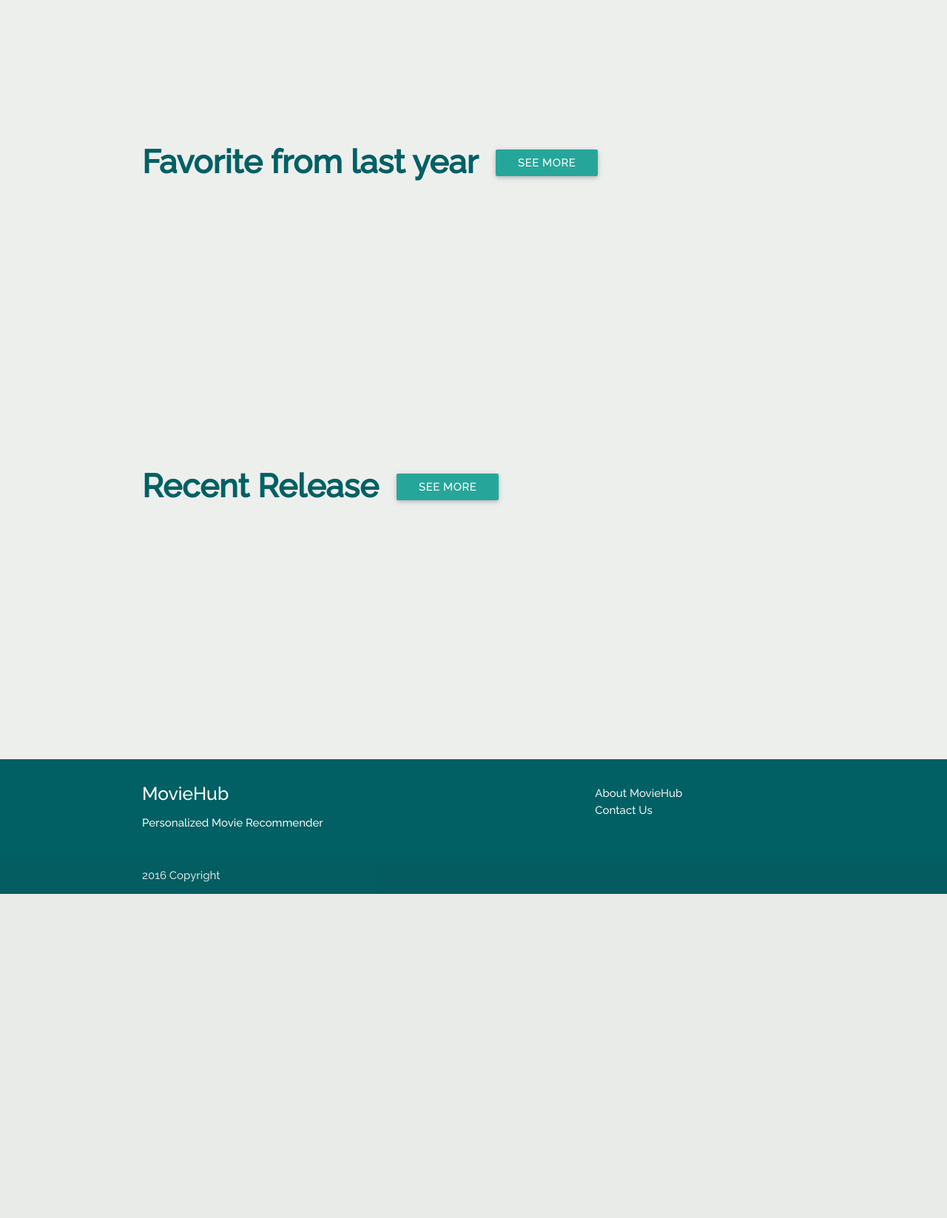
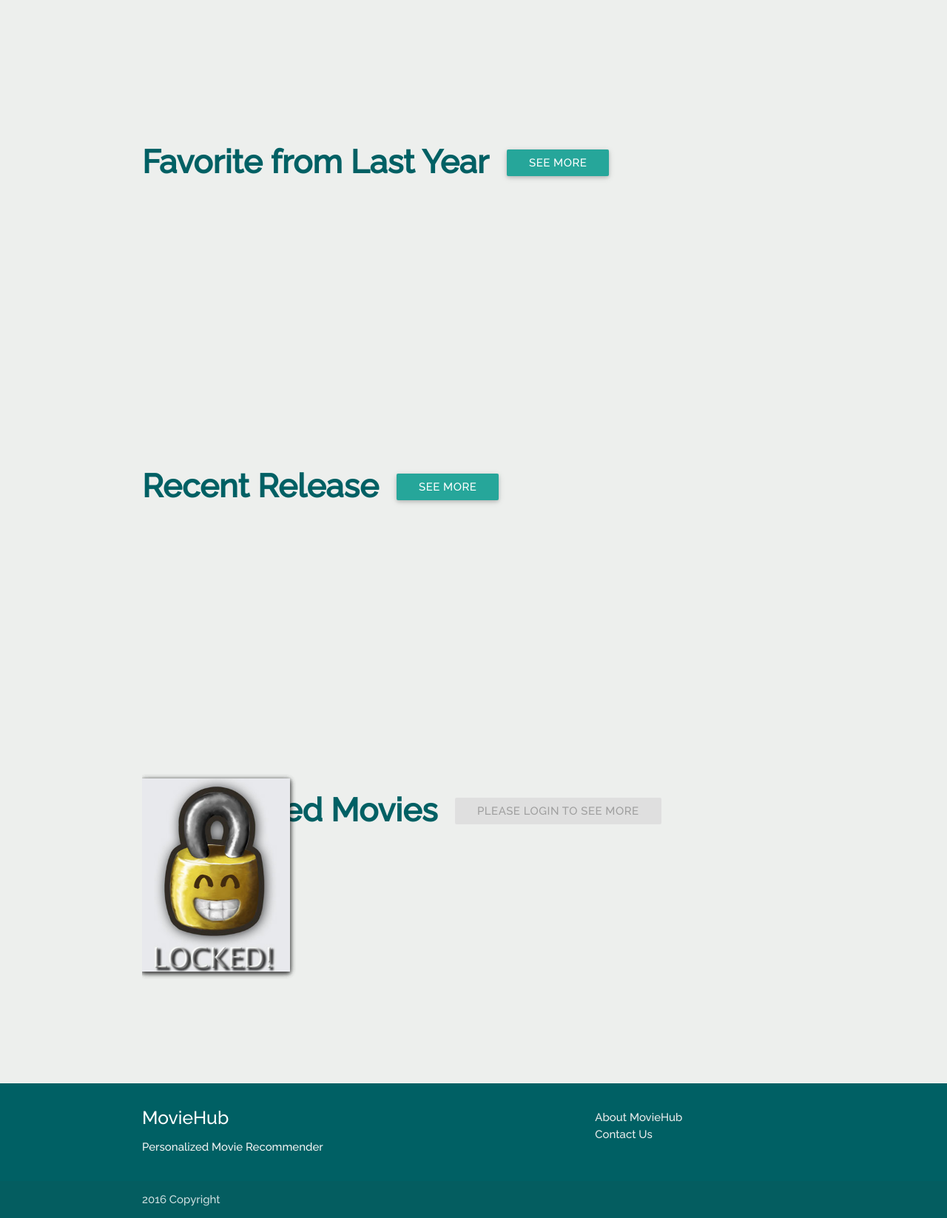
Before and after one commit to liut2/MovieHubApp, a Flask app: page / in a window 1280 px wide. Shown: the part 357-2003 px from the top of the page at 74% size. Before the commit the page ends 1565 px from the top, so only its background shows below. Run offline with Flask 2, Linux system fonts and the light colour scheme; data that the repository does not hold is empty; some libraries are stand-ins or nearby versions.

Commit message:
added locked scene when user isn't logged in

```diff
--- a/WebSite/app.py
+++ b/WebSite/app.py
@@ -34,8 +34,8 @@ def index():
 	toprated = json.loads(moviequery.get_toprated(30))
 	favourite_last_year = json.loads(moviequery.get_favourite_from_year(2015, 30))
 	recent_release = json.loads(moviequery.get_recent_release(30))
-
-	return render_template("index.html", toprated = toprated, lastyear = favourite_last_year, recent = recent_release)
+	freq = [1, 2, 3, 4, 5]
+	return render_template("index.html", toprated = toprated, lastyear = favourite_last_year, recent = recent_release, freq = freq)
 
 
 @app.route('/login')
--- a/WebSite/static/js/carousel.js
+++ b/WebSite/static/js/carousel.js
@@ -1,6 +1,6 @@
 $(document).ready(function(){
     //manage carousel
-    $('#toprated, #lastyear, #recent').carousel({
+    $('#toprated, #lastyear, #recent, #locked').carousel({
     	dist: -30
     });
 	$('#toprated').carousel('next');
--- a/WebSite/templates/index.html
+++ b/WebSite/templates/index.html
@@ -51,9 +51,6 @@
       <div class="card">
           <div class="card-image waves-effect waves-block waves-light">
             <img class="activator" src="{{movie.img_path}}">
-            <div style="text-align: center;">
-              <span class="card-title" style="font-size: 15px;">{{movie.title}}</span>
-            </div>
           </div>
         </div>
     </a>
@@ -66,7 +63,7 @@
   <!--start of favourite from last year -->
   <div class = "container content">
     <div>
-      <h3 class = "cyan-text text-darken-4">Favorite from last year</h3>
+      <h3 class = "cyan-text text-darken-4">Favorite from Last Year</h3>
       <a class="waves-effect waves-light btn button">See More</a>
     </div>
   </div>
@@ -77,9 +74,9 @@
       <div class="card">
           <div class="card-image waves-effect waves-block waves-light">
             <img class="activator" src="{{movie.img_path}}">
-            <div style="text-align: center;">
+            <!--<div style="text-align: center;">
               <span class="card-title" style="font-size: 15px;">{{movie.title}}</span>
-            </div>
+            </div>-->
           </div>
         </div>
     </a>
@@ -102,9 +99,6 @@
       <div class="card">
           <div class="card-image waves-effect waves-block waves-light">
             <img class="activator" src="{{movie.img_path}}">
-            <div style="text-align: center;">
-              <span class="card-title" style="font-size: 15px;">{{movie.title}}</span>
-            </div>
           </div>
         </div>
     </a>
@@ -112,7 +106,28 @@
    </div>
    <!--end of carousel container -->
    <!--end of recent release -->
-
+   <!--start of personal recommendation-->
+   {% if not session.logged_in %}
+   <div class = "container content">
+    <div>
+      <h3 class = "cyan-text text-darken-4">Customized Movies</h3>
+      <a class="waves-effect disabled waves-light btn button">Please Login to See More</a>
+    </div>
+    <div id="locked" class="carousel">
+    {% for num in freq %}
+    <a class="carousel-item" href="#locked">
+      <div class="card">
+          <div class="card-image waves-effect waves-block waves-light">
+            <img class="activator" src="../static/img/locked.jpg">
+          </div>
+        </div>
+    </a>
+    {% endfor %}
+   </div>
+   {% endif %}
+  <!--end of personal recommendation-->
+  <!--start of carousel container -->
+  </div>
     <!-- footer -->
     {% block footer %}
     <footer class="page-footer cyan darken-4">
```
Also changed, not shown: WebSite/static/img/locked.jpg (added).
